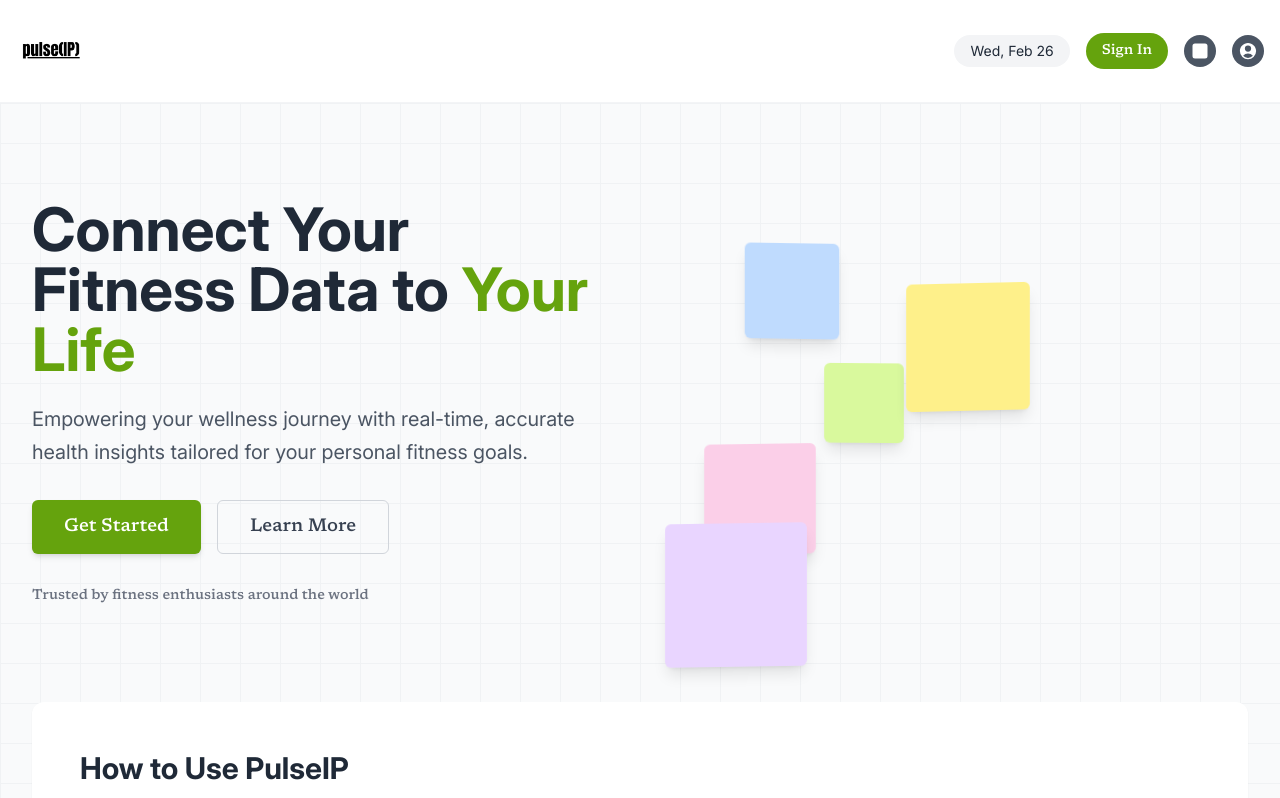
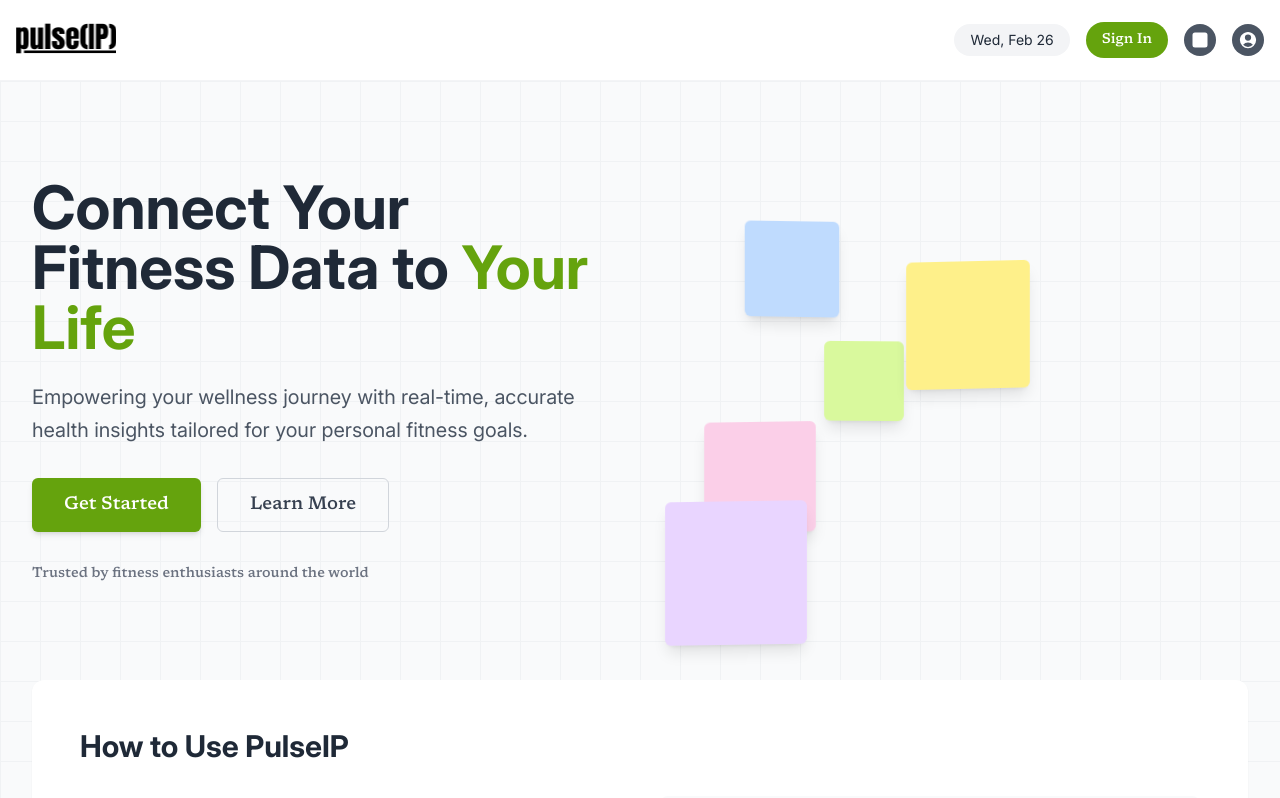
Before and after one commit to Pulse-Ip-superAgentHack/frontend-app, a Next.js app: page / in a window 1280 px wide. Shown: the top 798 px of the page. Built offline with nearby package versions, Linux system fonts and the light colour scheme.

Commit message:
updated logo

```diff
--- a/src/components/DashboardNavbar.tsx
+++ b/src/components/DashboardNavbar.tsx
@@ -54,13 +54,16 @@ const DashboardNavbar = () => {
           transition={{ duration: 0.5 }}
         >
           <Link href="/dashboard" className="flex items-center">
-            <Image
-              src="/pulse_logo.png"
-              alt="Pulse Logo"
-              width={70}
-              height={70}
-              className="my-1"
-            />
+            <div className="overflow-hidden h-14 w-[100px] relative">
+              <Image
+                src="/pulse_logo.png"
+                alt="Pulse Logo"
+                fill
+                sizes="100px"
+                className="object-cover object-center scale-125"
+                style={{ objectPosition: "center 50%" }}
+              />
+            </div>
           </Link>
         </motion.div>
 
```
